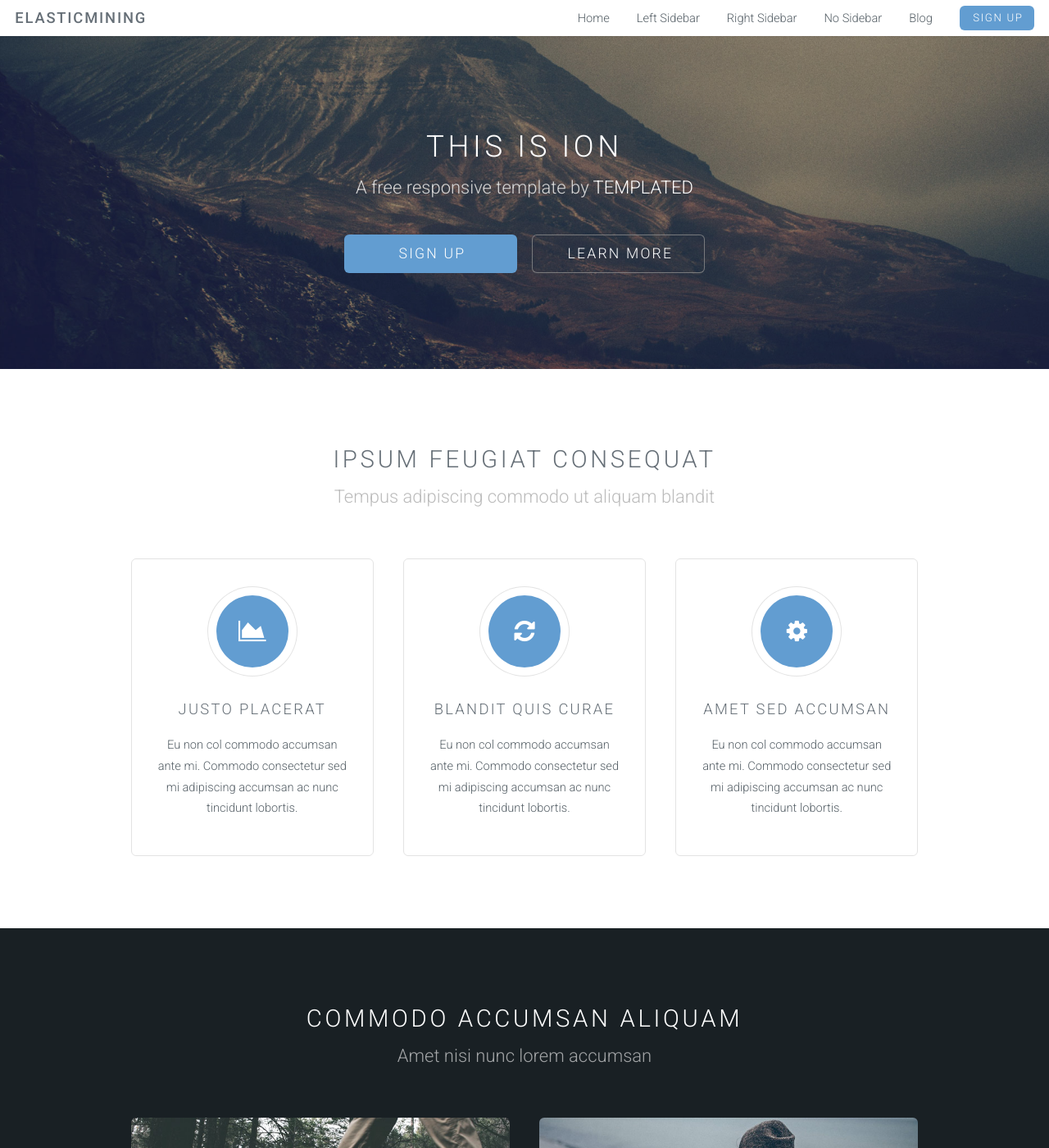
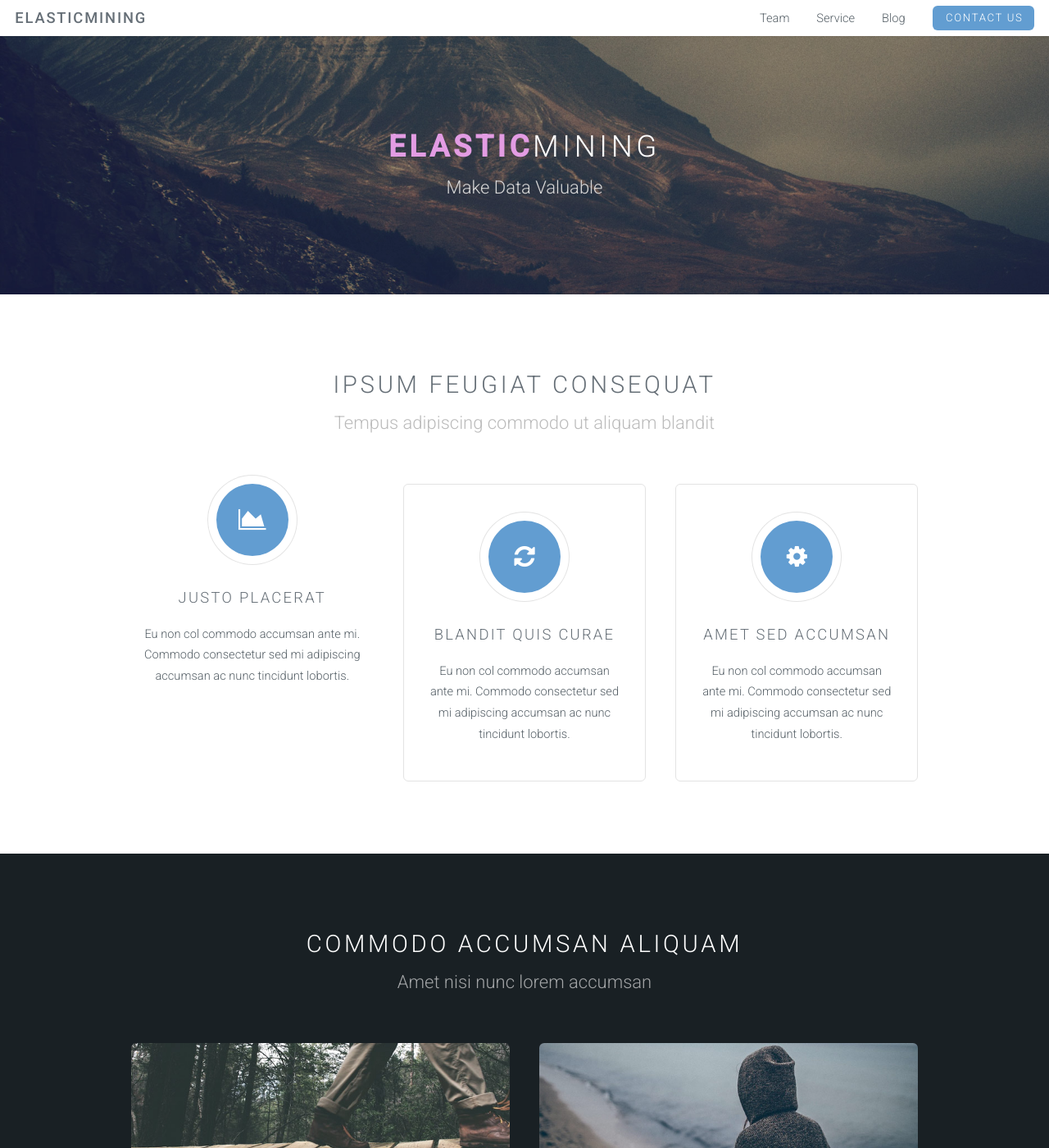
Before and after one commit to old-jekyll-templates/Ion-Jekyll-Theme, a Jekyll site: the page built from index.html, in a window 1280 px wide and 1400 px high. Shown: the whole window at 82% size. Built offline with Jekyll 4.4.1, drawn with Linux system fonts in a browser that asks for light colours.

Commit message:
prototyping

```diff
--- a/_includes/header.html
+++ b/_includes/header.html
@@ -3,17 +3,15 @@
     <h1><a href="{{ site.baseurl }}/" class="site-title" >{{ site.title }}</a></h1>
     <nav id="nav">
         <ul>
-            <li><a href="{{ site.baseurl }}/">Home</a></li>
-            <li><a href="{{ site.baseurl }}/left-sidebar.html">Left Sidebar</a></li>
-            <li><a href="{{ site.baseurl }}/right-sidebar.html">Right Sidebar</a></li>
-            <li><a href="{{ site.baseurl }}/no-sidebar.html">No Sidebar</a></li>
+            <li><a href="{{ site.baseurl }}/team.html">Team</a></li>
+            <li><a href="{{ site.baseurl }}/service.html">Service</a></li>
             <li><a href="{{ site.baseurl }}/blog.html">Blog</a></li>
             {% for page in site.pages %}
                   {% if page.title %}
                     <li><a class="page-link" href="{{ page.url | prepend: site.baseurl }}">{{ page.title }}</a></li>
                   {% endif %}
             {% endfor %}
-            <li><a href="#" class="button special">Sign Up</a></li>
+            <li><a href="#Contact" class="button special">Contact Us</a></li>
         </ul>
     </nav>
 </header>
--- a/_layouts/landing-page.html
+++ b/_layouts/landing-page.html
@@ -10,12 +10,8 @@
         <!-- Banner -->
         <section id="banner">
             <div class="inner">
-                <h2>This is Ion</h2>
-                <p>A free responsive template by <a href="http://templated.co">TEMPLATED</a></p>
-                <ul class="actions">
-                    <li><a href="#content" class="button big special">Sign Up</a></li>
-                    <li><a href="#elements" class="button big alt">Learn More</a></li>
-                </ul>
+                <h2><span class="titlecolor">Elastic</span>Mining</h2>
+                <p>Make Data Valuable</p>
             </div>
         </section>
         {{ content }}
--- a/css/style.css
+++ b/css/style.css
@@ -982,6 +982,11 @@
 				right: 0;
 			}
 
+	.titlecolor{
+		color: #E39CE3;
+		font-weight: bold;
+	}
+
 /* Banner */
 
 	#banner {
--- a/index.html
+++ b/index.html
@@ -11,7 +11,7 @@ layout: landing-page
 				<div class="container">
 					<div class="row">
 						<div class="4u">
-							<section class="special box">
+							<section class="special">
 								<i class="icon fa-area-chart major"></i>
 								<h3>Justo placerat</h3>
 								<p>Eu non col commodo accumsan ante mi. Commodo consectetur sed mi adipiscing accumsan ac nunc tincidunt lobortis.</p>
```
Also changed, not shown: team.html (added, +68 -0 lines), README.md.
